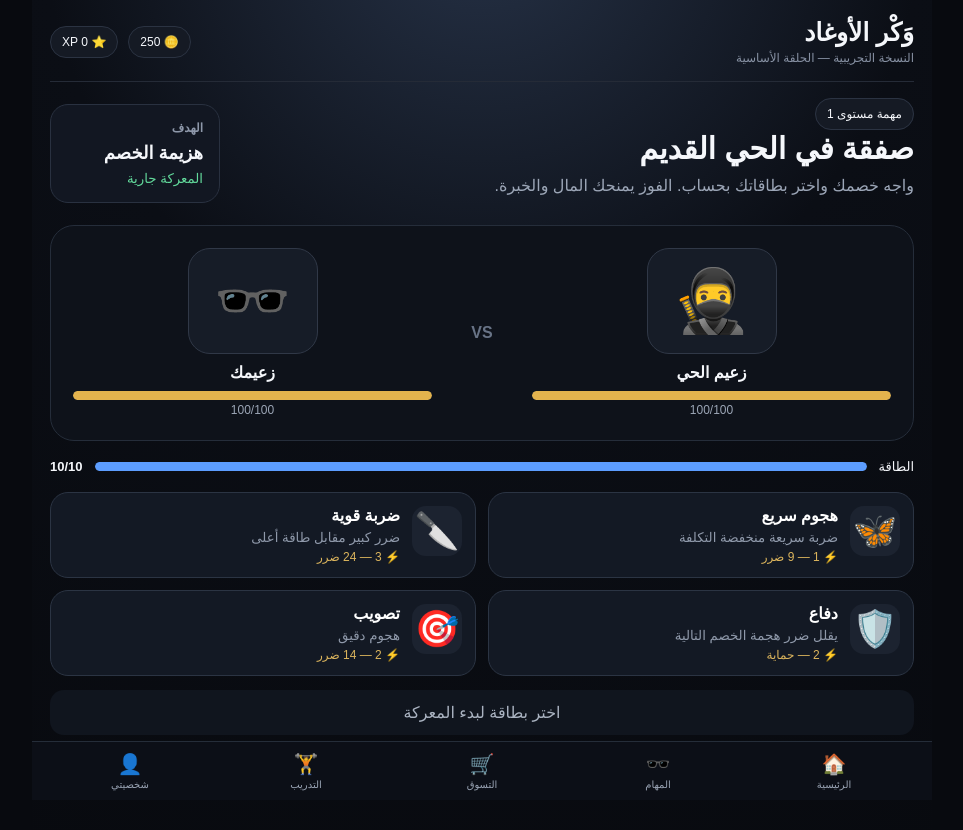
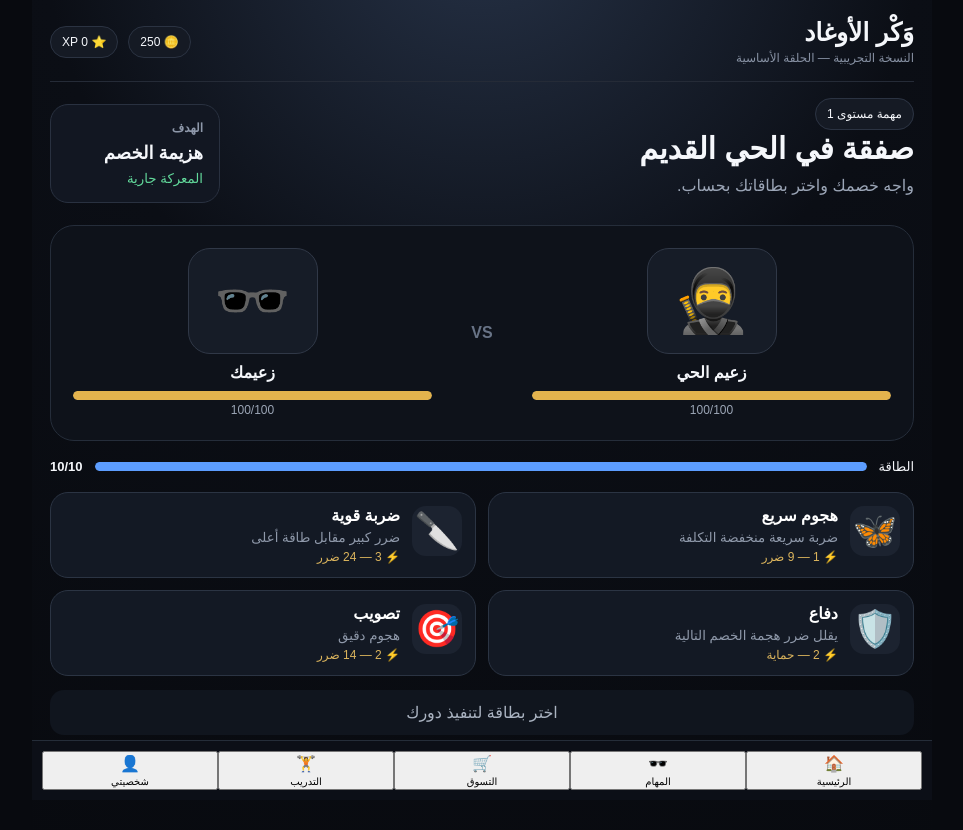
Before and after one commit to arkanws513-spec/street-gangs, a Next.js app: page / in a window 1280 px wide. Shown: the top 830 px of the page, without its empty margins (158-1121 px from the left). Built offline with nearby package versions, Linux system fonts and the light colour scheme.

Commit message:
Add mission selection and character training

```diff
--- a/app/page.tsx
+++ b/app/page.tsx
@@ -5,28 +5,34 @@ const cards:Card[]=[
 {name:"هجوم سريع",icon:"🦋",cost:1,damage:9,text:"ضربة سريعة منخفضة التكلفة"},
 {name:"ضربة قوية",icon:"🔪",cost:3,damage:24,text:"ضرر كبير مقابل طاقة أعلى"},
 {name:"دفاع",icon:"🛡️",cost:2,damage:0,text:"يقلل ضرر هجمة الخصم التالية"},
-{name:"تصويب",icon:"🎯",cost:2,damage:14,text:"هجوم دقيق"}
-];
+{name:"تصويب",icon:"🎯",cost:2,damage:14,text:"هجوم دقيق"}];
+const missions=[
+{name:"صفقة في الحي القديم",level:1,reward:120,xp:45,hp:100,power:"ضعيف"},
+{name:"تحصيل دين",level:2,reward:220,xp:80,hp:125,power:"متوسط"},
+{name:"مواجهة العصابة المنافسة",level:3,reward:400,xp:140,hp:165,power:"قوي"}];
 export default function Home(){
-const [energy,setEnergy]=useState(10),[hp,setHp]=useState(100),[enemyHp,setEnemyHp]=useState(100),[coins,setCoins]=useState(250),[xp,setXp]=useState(0),[message,setMessage]=useState("اختر بطاقة لبدء المعركة"),[guard,setGuard]=useState(false),[battle,setBattle]=useState(true);
+const [tab,setTab]=useState("battle"),[mission,setMission]=useState(0),[energy,setEnergy]=useState(10),[hp,setHp]=useState(100),[enemyHp,setEnemyHp]=useState(100),[coins,setCoins]=useState(250),[xp,setXp]=useState(0),[battle,setBattle]=useState(true),[guard,setGuard]=useState(false);
+const [stats,setStats]=useState({strength:10,defense:10,speed:10,accuracy:10});
+const m=missions[mission];
+function start(i:number){const x=missions[i];setMission(i);setEnemyHp(x.hp);setHp(100+stats.defense*2);setEnergy(10);setGuard(false);setBattle(true);setTab("battle")}
 function play(c:Card){
 if(!battle||energy<c.cost)return;
 setEnergy(e=>e-c.cost);
-let next=Math.max(0,enemyHp-c.damage);
-if(c.name==="دفاع"){setGuard(true);setMessage("وضعت نفسك في وضع الدفاع.");return;}
-setEnemyHp(next);
-if(next===0){setBattle(false);setCoins(x=>x+120);setXp(x=>x+45);setMessage("انتصرت! +120 نقود و +45 XP");return;}
-const dmg=guard?6:12;setGuard(false);const newHp=Math.max(0,hp-dmg);setHp(newHp);setMessage("أصبت الخصم بـ "+c.damage+" ضرر. الخصم رد بـ "+dmg+".");
-if(newHp===0){setBattle(false);setMessage("خسرت المعركة. أعد المحاولة.");}
+if(c.name==="دفاع"){setGuard(true);return;}
+const damage=c.damage+(stats.strength>=15?2:0),next=Math.max(0,enemyHp-damage);setEnemyHp(next);
+if(next===0){setBattle(false);setCoins(x=>x+m.reward);setXp(x=>x+m.xp);return;}
+const dmg=Math.max(3,12-Math.floor(stats.defense/5))-(guard?5:0);setGuard(false);setHp(h=>Math.max(0,h-dmg));
 }
-function reset(){setEnergy(10);setHp(100);setEnemyHp(100);setMessage("اختر بطاقة لبدء المعركة");setGuard(false);setBattle(true);}
+function train(k:keyof typeof stats){if(coins<50)return;setCoins(c=>c-50);setStats(s=>({...s,[k]:s[k]+1}))}
 return <main className="shell">
 <header className="topbar"><div><div className="brand">وَكْر الأوغاد</div><div className="sub">النسخة التجريبية — الحلقة الأساسية</div></div><div className="resources"><span>🪙 {coins}</span><span>⭐ {xp} XP</span></div></header>
-<section className="hero"><div><span className="tag">مهمة مستوى 1</span><h1>صفقة في الحي القديم</h1><p>واجه خصمك واختر بطاقاتك بحساب. الفوز يمنحك المال والخبرة.</p></div><div className="objective"><b>الهدف</b><span>هزيمة الخصم</span><small>{battle?"المعركة جارية":enemyHp===0?"انتصار":"هزيمة"}</small></div></section>
-<section className="battle"><div className="fighter"><div className="avatar">🥷</div><div className="name">زعيم الحي</div><div className="bar"><i style={{width:enemyHp+"%"}}/></div><span>{enemyHp}/100</span></div><div className="vs">VS</div><div className="fighter"><div className="avatar">🕶️</div><div className="name">زعيمك</div><div className="bar"><i style={{width:hp+"%"}}/></div><span>{hp}/100</span></div></section>
-<div className="energy"><span>الطاقة</span><div className="energybar"><i style={{width:(energy*10)+"%"}}/></div><b>{energy}/10</b></div>
-<section className="cards">{cards.map(c=><button key={c.name} className="card" disabled={!battle||energy<c.cost} onClick={()=>play(c)}><div className="cardicon">{c.icon}</div><div className="cardbody"><b>{c.name}</b><small>{c.text}</small><em>⚡ {c.cost} — {c.damage?c.damage+" ضرر":"حماية"}</em></div></button>)}</section>
-<div className="log">{message}</div>{!battle&&<button className="restart" onClick={reset}>معركة جديدة</button>}
-<nav className="dock"><span>🏠<small>الرئيسية</small></span><span>🕶️<small>المهام</small></span><span>🛒<small>التسوق</small></span><span>🏋️<small>التدريب</small></span><span>👤<small>شخصيتي</small></span></nav>
-</main>;
-}
+{tab==="missions"&&<section className="panel"><h1>المهام</h1><p>اختر مستوى المهمة قبل دخول المعركة.</p>{missions.map((x,i)=><button className="mission" key={x.name} onClick={()=>start(i)}><div><b>مستوى {x.level} — {x.name}</b><small>الصعوبة: {x.power} · صحة الخصم {x.hp}</small></div><strong>🪙 {x.reward}<br/>⭐ {x.xp} XP</strong></button>)}</section>}
+{tab==="training"&&<section className="panel"><h1>مركز التدريب</h1><p>كل تطوير يكلف 50 نقود.</p>{([["strength","💪 القوة"],["defense","🛡️ الدفاع"],["speed","⚡ السرعة"],["accuracy","🎯 الدقة"]] as const).map(([k,n])=><div className="stat" key={k}><span>{n}</span><b>{stats[k]}</b><button onClick={()=>train(k)}>+1 · 🪙50</button></div>)}</section>}
+{tab==="shop"&&<section className="panel"><h1>مركز التسوق</h1><div className="locked">🛒 متجر الأسلحة والملابس<br/><small>نظام المعدات سيضاف في المرحلة التالية.</small></div></section>}
+{tab==="battle"&&<><section className="hero"><div><span className="tag">مهمة مستوى {m.level}</span><h1>{m.name}</h1><p>واجه خصمك واختر بطاقاتك بحساب.</p></div><div className="objective"><b>الهدف</b><span>هزيمة الخصم</span><small>{battle?"المعركة جارية":enemyHp===0?"انتصار":"هزيمة"}</small></div></section>
+<section className="battle"><div className="fighter"><div className="avatar">🥷</div><div className="name">زعيم الحي</div><div className="bar"><i style={{width:(enemyHp/m.hp*100)+"%"}}/></div><span>{enemyHp}/{m.hp}</span></div><div className="vs">VS</div><div className="fighter"><div className="avatar">🕶️</div><div className="name">زعيمك</div><div className="bar"><i style={{width:hp+"%"}}/></div><span>{hp}/100</span></div></section>
+<div className="energy"><span>الطاقة</span><div className="energybar"><i style={{width:energy*10+"%"}}/></div><b>{energy}/10</b></div>
+<section className="cards">{cards.map(c=><button className="card" key={c.name} disabled={!battle||energy<c.cost} onClick={()=>play(c)}><div className="cardicon">{c.icon}</div><div className="cardbody"><b>{c.name}</b><small>{c.text}</small><em>⚡ {c.cost} — {c.damage?c.damage+" ضرر":"حماية"}</em></div></button>)}</section>
+<div className="log">{battle?"اختر بطاقة لتنفيذ دورك":enemyHp===0?"انتصرت وحصلت على المكافأة":"خسرت المعركة"}</div>{!battle&&<button className="restart" onClick={()=>start(mission)}>إعادة المهمة</button>}</>}
+<nav className="dock"><button onClick={()=>setTab("battle")}>🏠<small>الرئيسية</small></button><button onClick={()=>setTab("missions")}>🕶️<small>المهام</small></button><button onClick={()=>setTab("shop")}>🛒<small>التسوق</small></button><button onClick={()=>setTab("training")}>🏋️<small>التدريب</small></button><button onClick={()=>setTab("training")}>👤<small>شخصيتي</small></button></nav>
+</main>}
```
